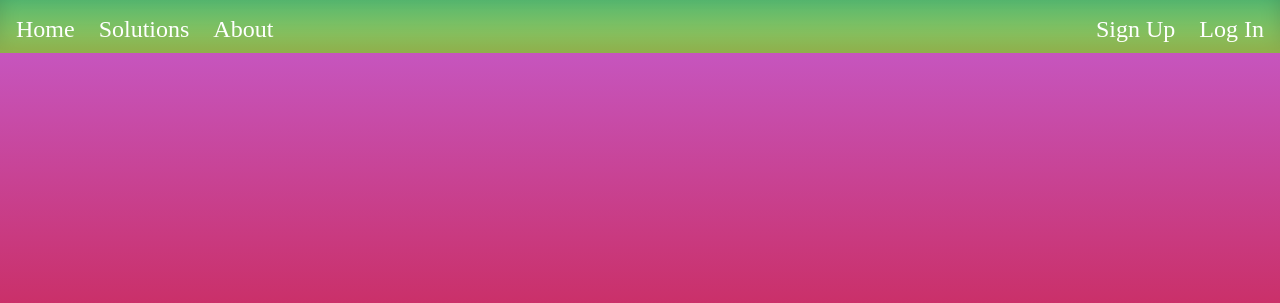
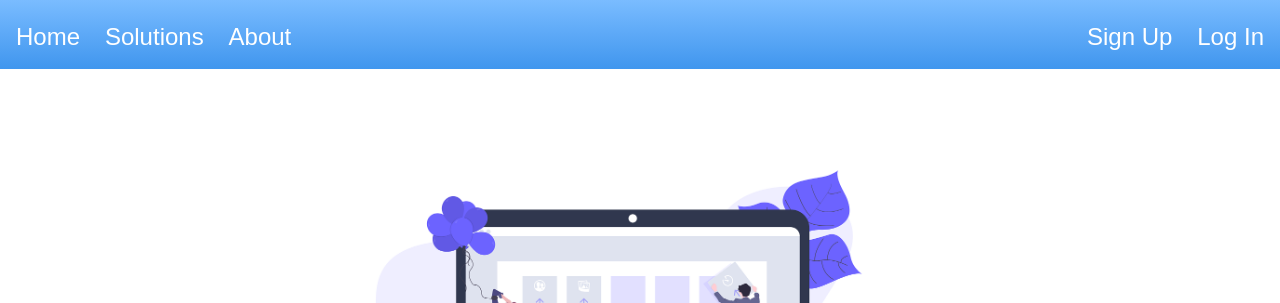
Before and after one commit to adobbs/ztm-course, a plain HTML site: page grid-exercise/index.html in a window 1280 px wide. Shown: the top 303 px of the page. Drawn offline with Linux system fonts and the light colour scheme.

Commit message:
Style updates to grid exercise

```diff
--- a/grid-exercise/index.html
+++ b/grid-exercise/index.html
@@ -5,7 +5,7 @@
   <link rel="stylesheet" type="text/css" href="./style.css">
 </head>
 <body>
-  <div class="zone green">
+  <div class="zone blue">
     <div class="nav-bar">
       <div class="main-pages">
         <span>Home</span>
@@ -18,7 +18,9 @@
       </div>
     </div>
   </div>
-  <div class="zone red cover">Cover</div>
+  <div class="cover">
+    <img class="cover-image" src="img/undraw.png">
+  </div>
   <div class="zone blue projects">
     <div class="project">
       <img src="img/data_storage_2_2.png">
--- a/grid-exercise/style.css
+++ b/grid-exercise/style.css
@@ -3,12 +3,13 @@ body {
     grid-template-rows: 1fr;
     grid-template-columns: 1fr;
     margin: 0;
+    font-family: Arial, sans-serif;
 }
 
 .nav-bar {
     display: flex;
     justify-content: space-between;
-    padding: 8px 16px;
+    padding: 16px 16px;
 }
 
 .nav-bar span {
@@ -25,8 +26,13 @@ body {
 
 .cover {
     text-align: center;
-    padding: 256px 16px;
+    padding: 64px 16px;
 }
+
+.cover-image {
+    width: 40em;
+}
+
 
 .projects {
     display: grid;
@@ -43,11 +49,11 @@ body {
     justify-content: center;
     align-items: center;
     padding: 24px;
-    min-height: 128px;
+    min-height: 160px;
     border-radius: 16px;
 }
 
-img {
+.project > img {
     max-width: 64px;
     max-height: 64px;
 }
@@ -66,13 +72,6 @@ img {
 .zone {
     color:#FFF;
     font-size:2em;
-}
-
-.zone:hover {
-    -webkit-box-shadow:rgba(0,0,0,0.8) 0px 5px 15px, inset rgba(0,0,0,0.15) 0px -10px 20px;
-    -moz-box-shadow:rgba(0,0,0,0.8) 0px 5px 15px, inset rgba(0,0,0,0.15) 0px -10px 20px;
-    -o-box-shadow:rgba(0,0,0,0.8) 0px 5px 15px, inset rgba(0,0,0,0.15) 0px -10px 20px;
-    box-shadow:rgba(0,0,0,0.8) 0px 5px 15px, inset rgba(0,0,0,0.15) 0px -10px 20px;
 }
 
 /*https://paulund.co.uk/how-to-create-shiny-css-buttons*/
```
